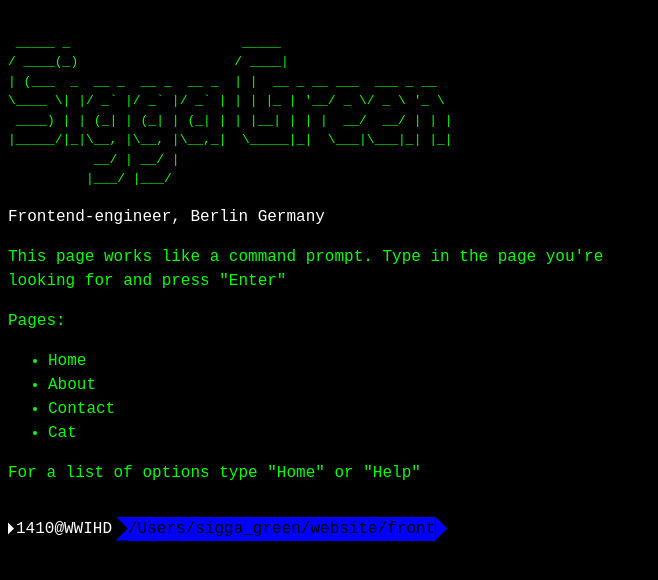
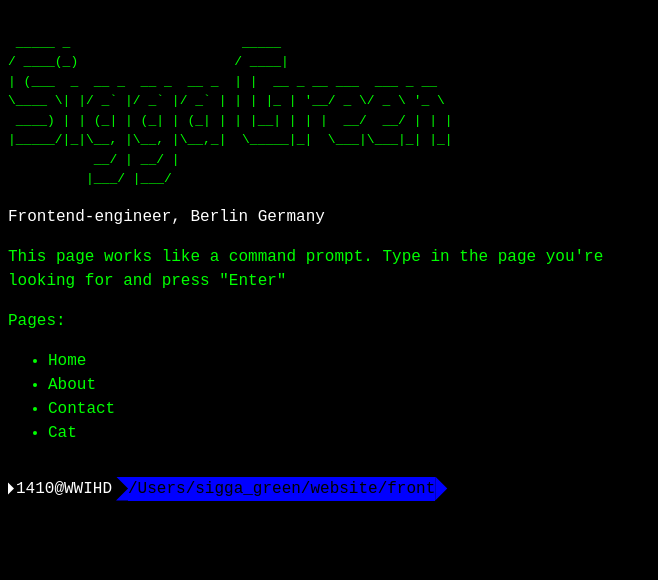
Before and after one commit to Sigrsig/website-2024, a React (Vite) app: page / in a window 1280 px wide. Shown: the top 580 px of the page, without its empty margins (0-658 px from the left). Built offline with nearby package versions, Linux system fonts and the light colour scheme.

Commit message:
error input added

```diff
--- a/src/components/Front.jsx
+++ b/src/components/Front.jsx
@@ -10,6 +10,7 @@ function Front() {
   const [contactVisible, setContactVisible] = useState(false);
   const [catVisible, setCatVisible] = useState(false);
   const [frontVisible, setFrontVisible] = useState(true);
+  const [errorVisible, setErrorVisible] = useState(false);
 
   const handleCommandInput = (e) => {
     setCommandInput(e.target.value);
@@ -43,7 +44,10 @@ function Front() {
         window.open("https://www.linkedin.com/in/sigga-green/", "_blank");
       } else {
         setAllInvisible();
+        setErrorVisible(true);
       }
+
+      // Add "option not availabe" page
       event.target.value = "";
     }
   };
@@ -53,6 +57,7 @@ function Front() {
     setContactVisible(false);
     setFrontVisible(false);
     setCatVisible(false);
+    setErrorVisible(false);
     return;
   };
 
@@ -65,8 +70,12 @@ function Front() {
       {aboutVisible && <About />}
       {contactVisible && <Contact />}
       {catVisible && <Cat />}
-      <p>For a list of options type &quot;Home&quot; or &quot;Help&quot;</p>
-
+      {errorVisible && (
+        <p>
+          Unknown input. For a list of options type &quot;Home&quot; or
+          &quot;Help&quot;
+        </p>
+      )}
       <div id="command-line">
         <div className="whitearrow" />
         <p className="w-text">1410@WWIHD</p>
```
